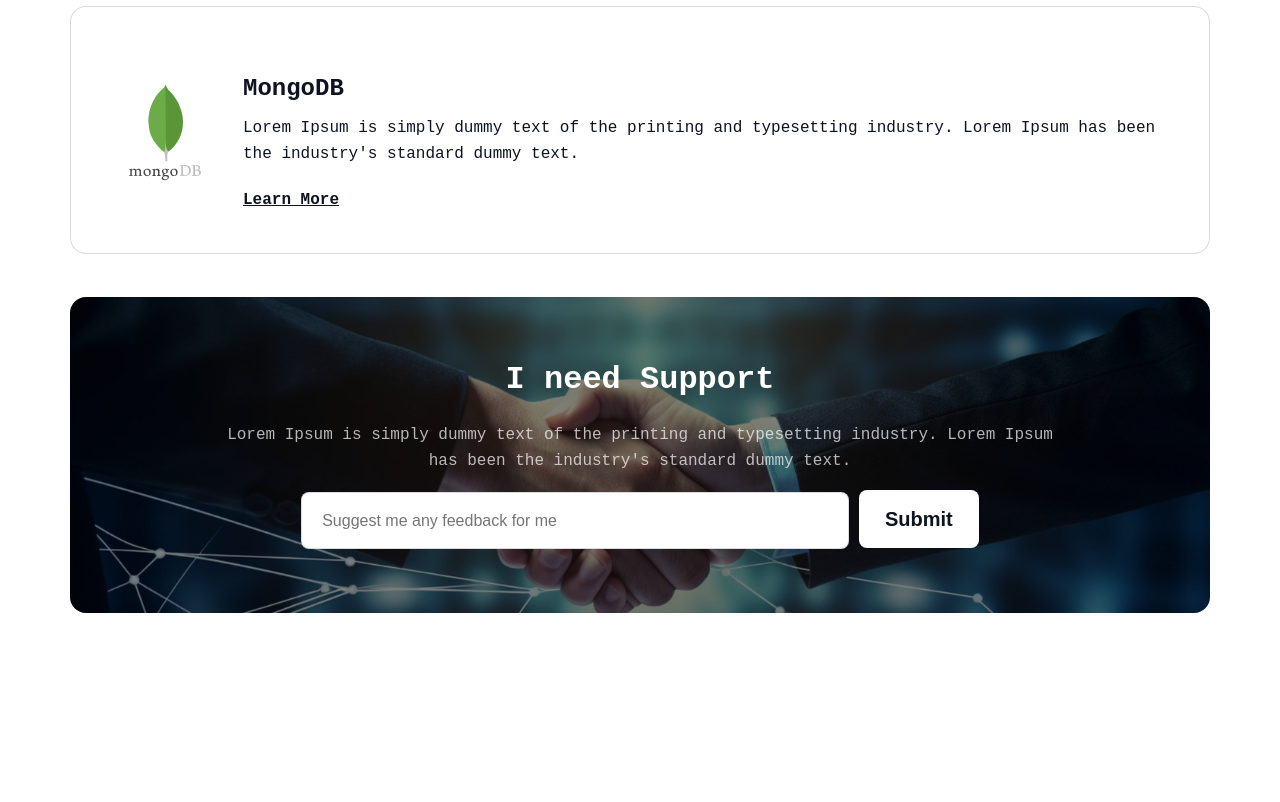
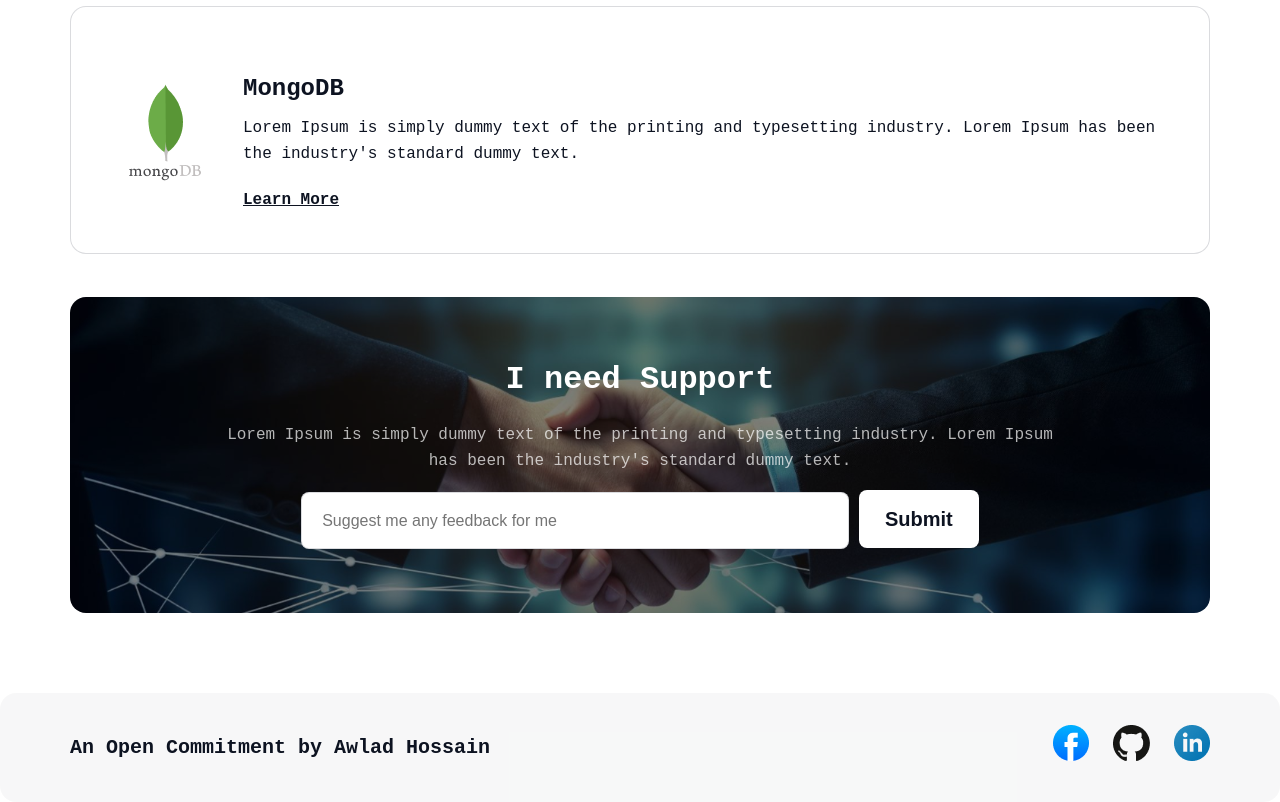
Before and after one commit to muhammad-sohel131/my-target, a plain HTML site: page index.html in a window 1280 px wide. Shown: the part 4349-5151 px from the top of the page. Before the commit the page ends 4962 px from the top, so only its background shows below. Drawn offline with Linux system fonts and the light colour scheme; a web font is replaced by a local one.

Commit message:
completed the footer and added support section link to Banner button

```diff
--- a/index.html
+++ b/index.html
@@ -27,7 +27,7 @@
                     industry's standard dummy text.
                 </p>
                 <button class="banner-btn">
-                    <a href="">Contact with me</a>
+                    <a href="/#support">Contact with me</a>
                 </button>
             </div>
         </div>
@@ -178,6 +178,20 @@
             </form>
         </section>
     </main>
+
+    <footer>
+        <div class="footer-container">
+            <p class="copy-right-text">An Open Commitment by Awlad Hossain</p>
+            <ul class="social-links">
+                <li><a href="https://www.facebook.com/people/Md-Sohel/pfbid09GVbsGhwNiykLQ9CNsXJyBBzro2AxZmK1yJUznXZq3den8xPviqzp8c78SLCUhqBl/" target="_blank"><img src="assets/facebook.png"
+                            alt="facebook logo"></a></li>
+                <li><a href="https://github.com/muhammad-sohel131" target="_blank"><img src="assets/github.png" alt="github logo"></a>
+                </li>
+                <li><a href="https://www.linkedin.com/in/md-sohel-139b0b23b" target="_blank"><img src="assets/linkedin-icon 1.png"
+                            alt="linkedin logo"></a></li>
+            </ul>
+        </div>
+    </footer>
 </body>
 
 </html>
--- a/style.css
+++ b/style.css
@@ -4,6 +4,7 @@
     margin: 0;
     padding: 0;
     box-sizing: border-box;
+    scroll-behavior: smooth;
 }
 
 body {
@@ -287,3 +288,34 @@ section {
     text-align: center;
     cursor: pointer;
 }
+
+/* footer */
+footer {
+    margin-top: 80px;
+    padding: 32px 0px;
+    border-radius: 16px;
+
+    background: rgba(13, 19, 33, 0.03);
+}
+
+.footer-container {
+    max-width: 1140px;
+    margin: auto;
+    display: flex;
+    justify-content: space-between;
+    align-items: center;
+}
+
+.social-links {
+    display: flex;
+    list-style: none;
+    column-gap: 24px;
+    align-items: center;
+}
+
+.copy-right-text {
+    color: rgb(13, 19, 33);
+    font-size: 20px;
+    font-weight: 600;
+    line-height: 23px;
+}
```
